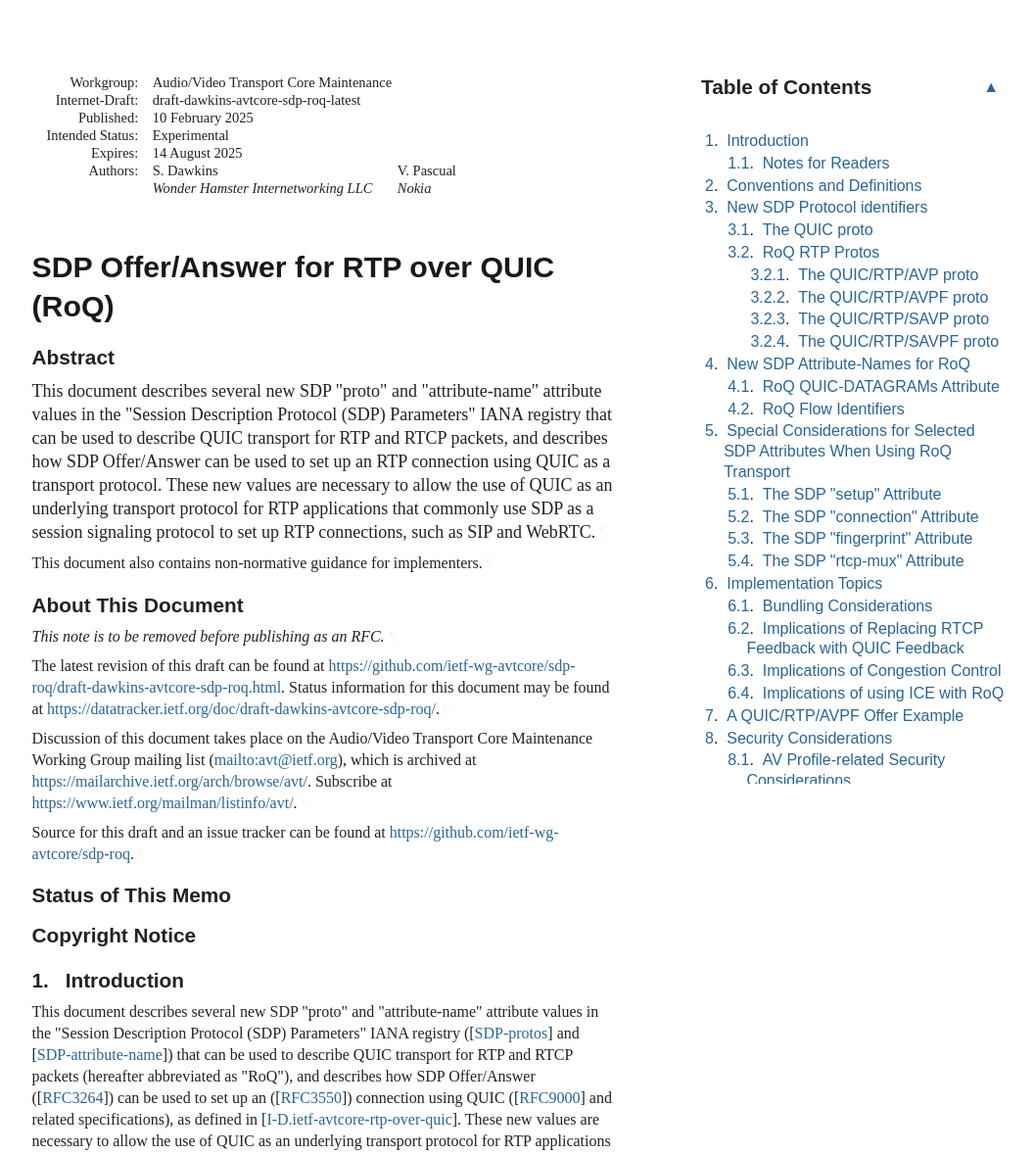
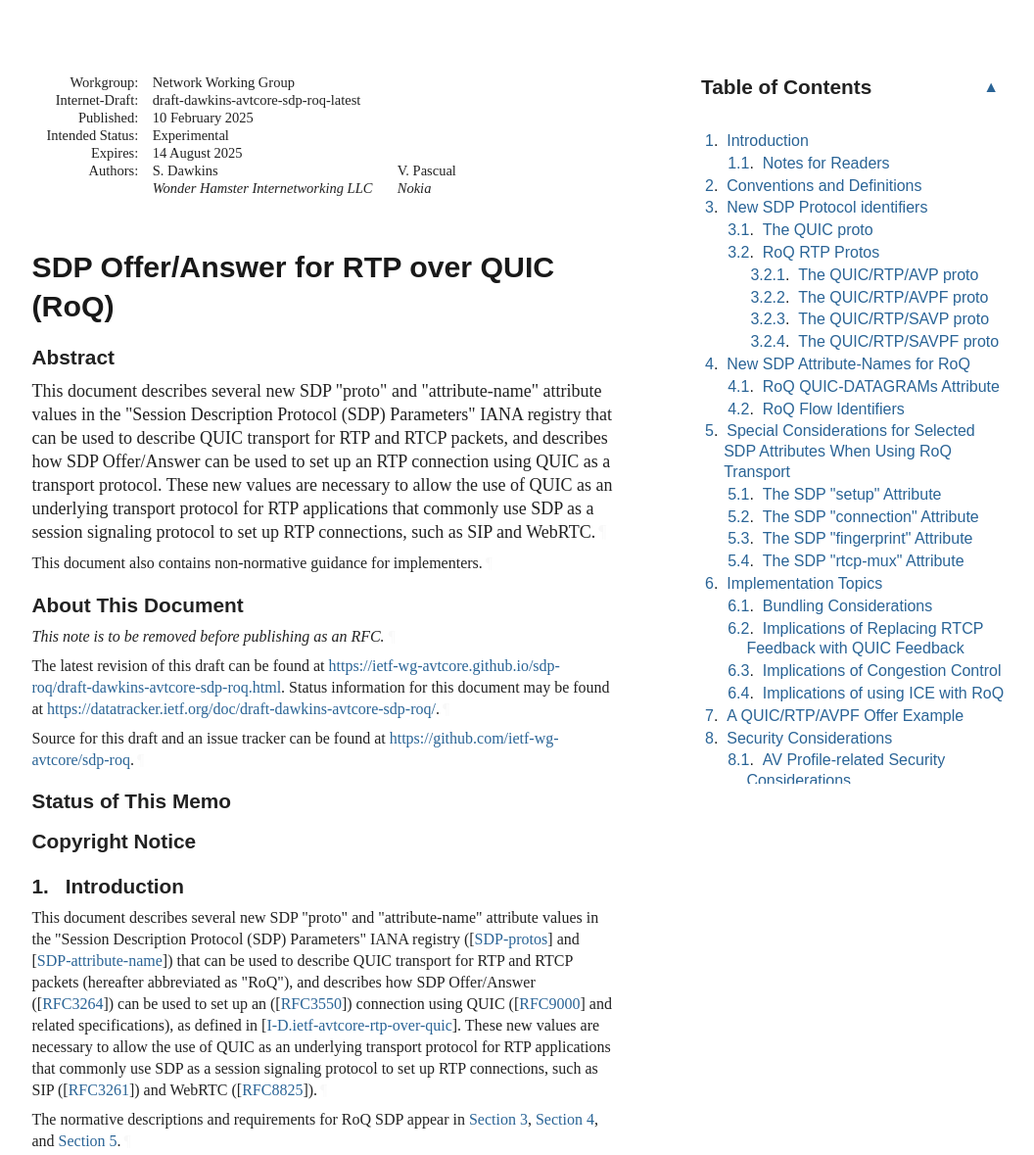
Before and after one commit to SpencerDawkins/sdp-roq, a plain HTML site: page draft-dawkins-avtcore-sdp-roq.html in a window 1280 px wide. Shown: the top 1179 px of the page at 98% size, without its empty margins (92-1148 px from the left). Drawn offline with Linux system fonts and the light colour scheme; a web font is replaced by a local one.

Commit message:
Script updating gh-pages from 6a7c9b4. [ci skip]

```diff
--- a/draft-dawkins-avtcore-sdp-roq.html
+++ b/draft-dawkins-avtcore-sdp-roq.html
@@ -1060,7 +1060,7 @@ svg :is([fill="white"], [fill^="#fff"]) {
 <div id="internal-metadata" class="document-information">
 <dl id="identifiers">
 <dt class="label-workgroup">Workgroup:</dt>
-<dd class="workgroup">Audio/Video Transport Core Maintenance</dd>
+<dd class="workgroup">Network Working Group</dd>
 <dt class="label-internet-draft">Internet-Draft:</dt>
 <dd class="internet-draft">draft-dawkins-avtcore-sdp-roq-latest</dd>
 <dt class="label-published">Published:</dt>
@@ -1096,15 +1096,10 @@ svg :is([fill="white"], [fill^="#fff"]) {
       </h2>
 <p id="section-note.1-1">This note is to be removed before publishing as an RFC.<a href="#section-note.1-1" class="pilcrow">¶</a></p>
 <p id="section-note.1-2">
-        The latest revision of this draft can be found at <span><a href="https://github.com/ietf-wg-avtcore/sdp-roq/draft-dawkins-avtcore-sdp-roq.html">https://github.com/ietf-wg-avtcore/sdp-roq/draft-dawkins-avtcore-sdp-roq.html</a></span>.
+        The latest revision of this draft can be found at <span><a href="https://ietf-wg-avtcore.github.io/sdp-roq/draft-dawkins-avtcore-sdp-roq.html">https://ietf-wg-avtcore.github.io/sdp-roq/draft-dawkins-avtcore-sdp-roq.html</a></span>.
         Status information for this document may be found at <span><a href="https://datatracker.ietf.org/doc/draft-dawkins-avtcore-sdp-roq/">https://datatracker.ietf.org/doc/draft-dawkins-avtcore-sdp-roq/</a></span>.<a href="#section-note.1-2" class="pilcrow">¶</a></p>
-<p id="section-note.1-3">
-        Discussion of this document takes place on the
-        Audio/Video Transport Core Maintenance Working Group mailing list (<span><a href="mailto:avt@ietf.org">mailto:avt@ietf.org</a></span>),
-        which is archived at <span><a href="https://mailarchive.ietf.org/arch/browse/avt/">https://mailarchive.ietf.org/arch/browse/avt/</a></span>.
-        Subscribe at <span><a href="https://www.ietf.org/mailman/listinfo/avt/">https://www.ietf.org/mailman/listinfo/avt/</a></span>.<a href="#section-note.1-3" class="pilcrow">¶</a></p>
-<p id="section-note.1-4">Source for this draft and an issue tracker can be found at
-        <span><a href="https://github.com/ietf-wg-avtcore/sdp-roq">https://github.com/ietf-wg-avtcore/sdp-roq</a></span>.<a href="#section-note.1-4" class="pilcrow">¶</a></p>
+<p id="section-note.1-3">Source for this draft and an issue tracker can be found at
+        <span><a href="https://github.com/ietf-wg-avtcore/sdp-roq">https://github.com/ietf-wg-avtcore/sdp-roq</a></span>.<a href="#section-note.1-3" class="pilcrow">¶</a></p>
 </section>
 <div id="status-of-memo">
 <section id="section-boilerplate.1">
```
Also changed, not shown: index.html (+1 -1 lines), draft-dawkins-avtcore-sdp-roq.txt.
